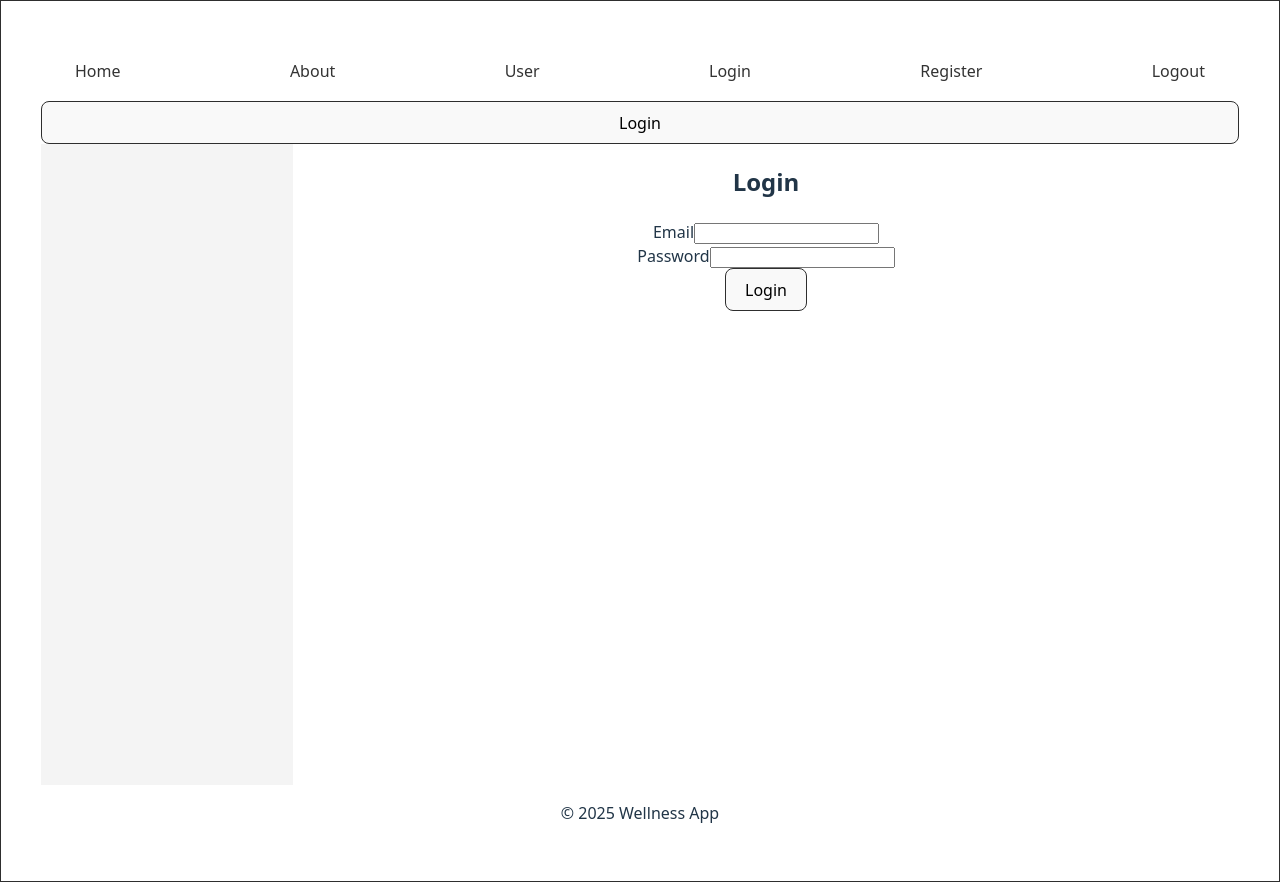
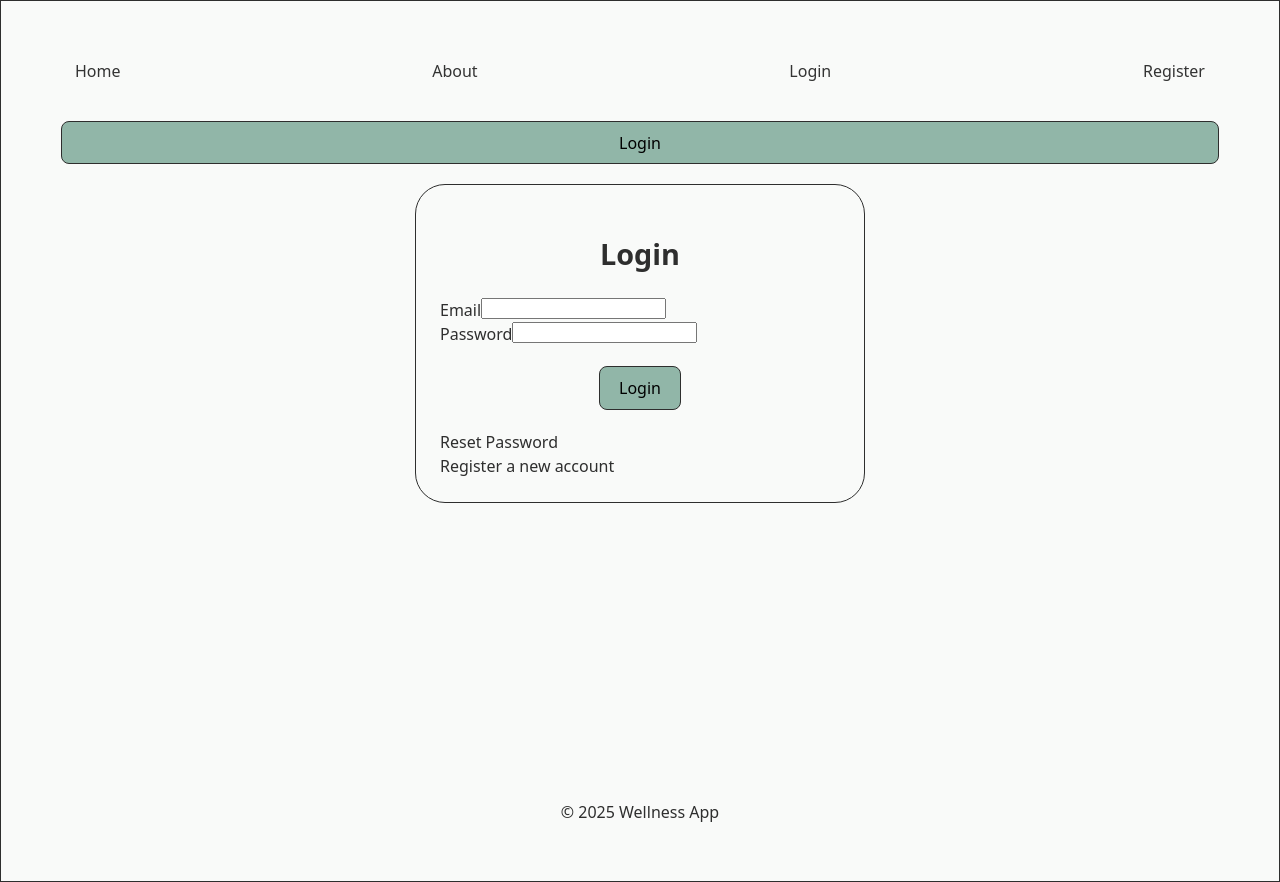
Before and after one commit to Hannes-Soosaar/wellness-app, a React (Vite) app in the folder frontend/: page /login in a window 1280 px wide. Built offline with nearby package versions, Linux system fonts and the light colour scheme; no server answers.

Commit message:
WIP FE design

```diff
--- a/frontend/src/App.tsx
+++ b/frontend/src/App.tsx
@@ -44,15 +44,18 @@ const App: React.FC = () => {
 
   return (
     <div className="layout">
-      <Header />
+      <Header isLoggedIn={isLoggedIn} />
       <LoginButton isLoggedIn={isLoggedIn} setIsLoggingIn={setIsLoggingIn} />
       <main className="main-content">
-        <aside className="sidebar">{/* show only if logged in */}</aside>
+        {isLoggedIn ? (
+          <aside className="sidebar">{/* show only if logged in */}</aside>
+        ) : null}
         <section className="page-container">
           <Routes>
             <Route path="/" element={<Home />} />
             <Route path="/about" element={<About />} />
-            <Route path="/user" element={<User />} />
+            {/* the clicking the /user element logs out */}
+            {isLoggedIn ? <Route path="/user" element={<User />} /> : null} /
             <Route path="/login" element={<Login />} />
             <Route path="/logout" element={<Logout />} />
             <Route path="/register" element={<Register />} />
--- a/frontend/src/index.css
+++ b/frontend/src/index.css
@@ -3,6 +3,7 @@
 @import "./styles/forms.css";
 @import "./styles/graphs.css";
 @import "./styles/text.css";
+@import "./styles/links.css";
 
 :root {
   margin: 0 auto;
@@ -30,18 +31,3 @@ body {
   place-items: center;
   min-height: 100vh;
 }
-
-/*   */
-
-@media (prefers-color-scheme: light) {
-  :root {
-    color: #213547;
-    background-color: #ffffff;
-  }
-  a:hover {
-    color: #747bff;
-  }
-  button {
-    background-color: #f9f9f9;
-  }
-}
--- a/frontend/src/pages/Header.tsx
+++ b/frontend/src/pages/Header.tsx
@@ -1,7 +1,11 @@
 import React, { useEffect } from "react";
 import api from "../lib/axios";
 
-const Header: React.FC = () => {
+interface Props {
+  isLoggedIn: boolean;
+}
+
+const Header: React.FC<Props> = ({ isLoggedIn }) => {
   const authToken = localStorage.getItem("authToken");
 
   useEffect(() => {
@@ -23,11 +27,11 @@ const Header: React.FC = () => {
   return (
     <nav>
       <a href="/">Home</a>
-      <a href="/about">About</a>
-      <a href="/user">User</a>
-      <a href="/login">Login</a>
-      <a href="/register">Register</a>
-      <a href="/logout">Logout</a>
+      {isLoggedIn ? null : <a href="/about">About</a>}
+      {isLoggedIn ? <a href="/user">User</a> : null}
+      {isLoggedIn ? null : <a href="/login">Login</a>}
+      {isLoggedIn ? null : <a href="/register">Register</a>}
+      {isLoggedIn ? <a href="/logout">Logout</a> : null}
     </nav>
   );
 };
--- a/frontend/src/pages/Login.tsx
+++ b/frontend/src/pages/Login.tsx
@@ -35,7 +35,7 @@ const Login: React.FC = () => {
 
   return (
     <div className="login-container">
-      <h2>Login</h2>
+      <h3>Login</h3>
       <form onSubmit={handleLogin}>
         <div className="form-group">
           <label htmlFor="email">Email</label>
@@ -63,6 +63,10 @@ const Login: React.FC = () => {
 
         <button type="submit">Login</button>
       </form>
+      <div className="vertical-container">
+        <a className="reset-link">Reset Password</a>
+        <a className="register-link">Register a new account</a>
+      </div>
     </div>
   );
 };
--- a/frontend/src/styles/buttons.css
+++ b/frontend/src/styles/buttons.css
@@ -3,17 +3,18 @@ button {
   border: 0.5px solid transparent;
   border-color: #2e2e2e;
   padding: 0.6em 1.2em;
+  margin: 20px;
   font-size: 1em;
   font-weight: 500;
   font-family: inherit;
-  background-color: #a8caba;
+  background-color: #91b6a8;
   cursor: pointer;
   transition: border-color 0.25s;
 }
 
 button:hover {
   border-color: #2e2e2e;
-  background-color: #91b6a8;
+  background-color: #a8caba;
 }
 
 button:focus,
--- a/frontend/src/styles/containers.css
+++ b/frontend/src/styles/containers.css
@@ -30,7 +30,8 @@ nav a:hover {
 .main-content {
   display: flex;
   flex-direction: row;
-  flex: 1; /* fills remaining space between header & footer */
+  min-height: 600px;
+  /* flex: 1;  fills remaining space between header & footer */
 }
 
 .sidebar {
@@ -49,3 +50,29 @@ nav a:hover {
   height: 100%;
   overflow-y: auto;
 }
+
+.vertical-container {
+  display: flex;
+  flex-direction: column;
+  align-self: flex-start;
+}
+
+.login-container {
+  border: 1px solid #2e2e2e;
+  border-radius: 30px;
+  padding: 1.5rem;
+  background-color: #f9faf9;
+  width: 100%;
+  max-width: 400px;
+  margin: auto;
+}
+
+.register-container {
+  border: 1px solid #2e2e2e;
+  border-radius: 30px;
+  padding: 1.5rem;
+  background-color: #f9faf9;
+  width: 100%;
+  max-width: 400px;
+  margin: auto;
+}
--- a/frontend/src/styles/forms.css
+++ b/frontend/src/styles/forms.css
@@ -0,0 +1,6 @@
+.form-group {
+  display: flex;
+  justify-content: flex-start;
+  align-items: flex-start;
+  text-align: left;
+}
--- /dev/null
+++ b/frontend/src/styles/links.css
@@ -0,0 +1,13 @@
+.reset-link {
+  display: flex;
+  justify-content: flex-start;
+  align-items: flex-start;
+  text-align: left;
+}
+
+.register-link {
+  display: flex;
+  justify-content: flex-start;
+  align-items: flex-start;
+  text-align: left;
+}
--- a/frontend/src/styles/text.css
+++ b/frontend/src/styles/text.css
@@ -1,4 +1,16 @@
 h1 {
   font-size: 3.2em;
   line-height: 1.1;
+  color: #2e2e2e;
 }
+
+h2 {
+  font-size: 2.4em;
+  line-height: 1.1;
+  color: #2e2e2e;
+}
+h3 {
+  font-size: 1.8em;
+  line-height: 1.1;
+  color: #2e2e2e;
+}
```
Also changed, not shown: 1 other file (tests, documents, lock files or other folders).
